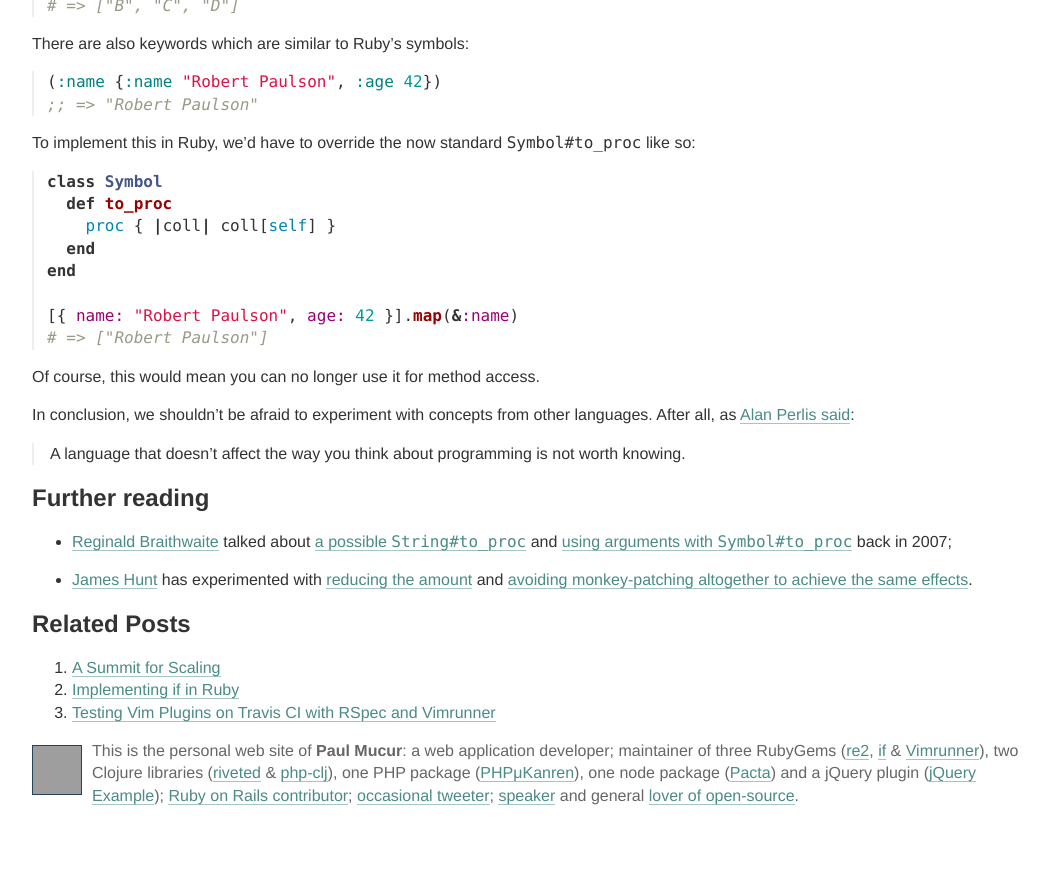
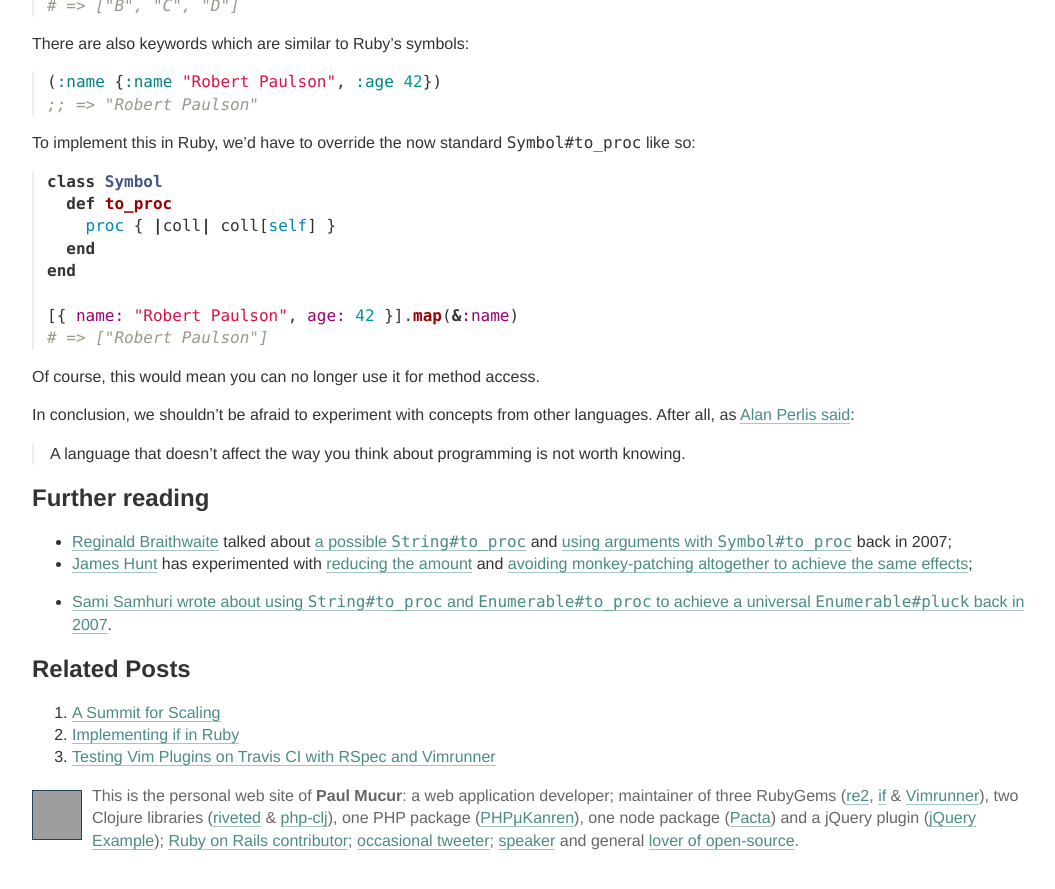
Before and after one commit to mudge/mudge.github.com, a Jekyll site: the page built from _posts/2014-11-26-data-structures-as-functions.markdown, in a window 1280 px wide and 900 px high, scrolled down 5785 px. Shown: the top 889 px of the window, without its empty margins (98-1153 px from the left). Built offline with Jekyll 4.4.1, drawn with Linux system fonts in a browser that asks for light colours; Markdown is read by kramdown in place of the engine named in the settings; comment, search, counter and statistics services are not loaded; before the commit the page ends 6640 px from its top, so only the background shows below that; grey boxes are pictures that could not be loaded.

Commit message:
Link to Sami Samhuri's Enumerable#pluck post
Thanks to Sami (https://twitter.com/_sjs/status/577129042421293056) for
drawing my attention to this.

```diff
--- a/_posts/2014-11-26-data-structures-as-functions.markdown
+++ b/_posts/2014-11-26-data-structures-as-functions.markdown
@@ -422,7 +422,10 @@ said](http://blog.fogus.me/2011/08/14/perlis-languages/):
   2007;
 * [James Hunt](http://ohthatjames.github.io/) has experimented with
   [reducing the amount](https://gist.github.com/ohthatjames/60a0b219443aeeb6cb41) and
-  [avoiding monkey-patching altogether to achieve the same effects](https://gist.github.com/ohthatjames/de7a516ac13d0da2147e).
+  [avoiding monkey-patching altogether to achieve the same effects](https://gist.github.com/ohthatjames/de7a516ac13d0da2147e);
+* [Sami Samhuri wrote about using `String#to_proc` and `Enumerable#to_proc` to
+  achieve a universal `Enumerable#pluck` back in
+  2007](http://samhuri.net/posts/2007/05/enumerable-pluck-and-string-to_proc-for-ruby/).
 
   [Clojure sets]: http://clojure.org/data_structures#Data%20Structures-Sets
   [Clojure maps]: http://clojure.org/data_structures#Data%20Structures-Maps%20(IPersistentMap)
```
